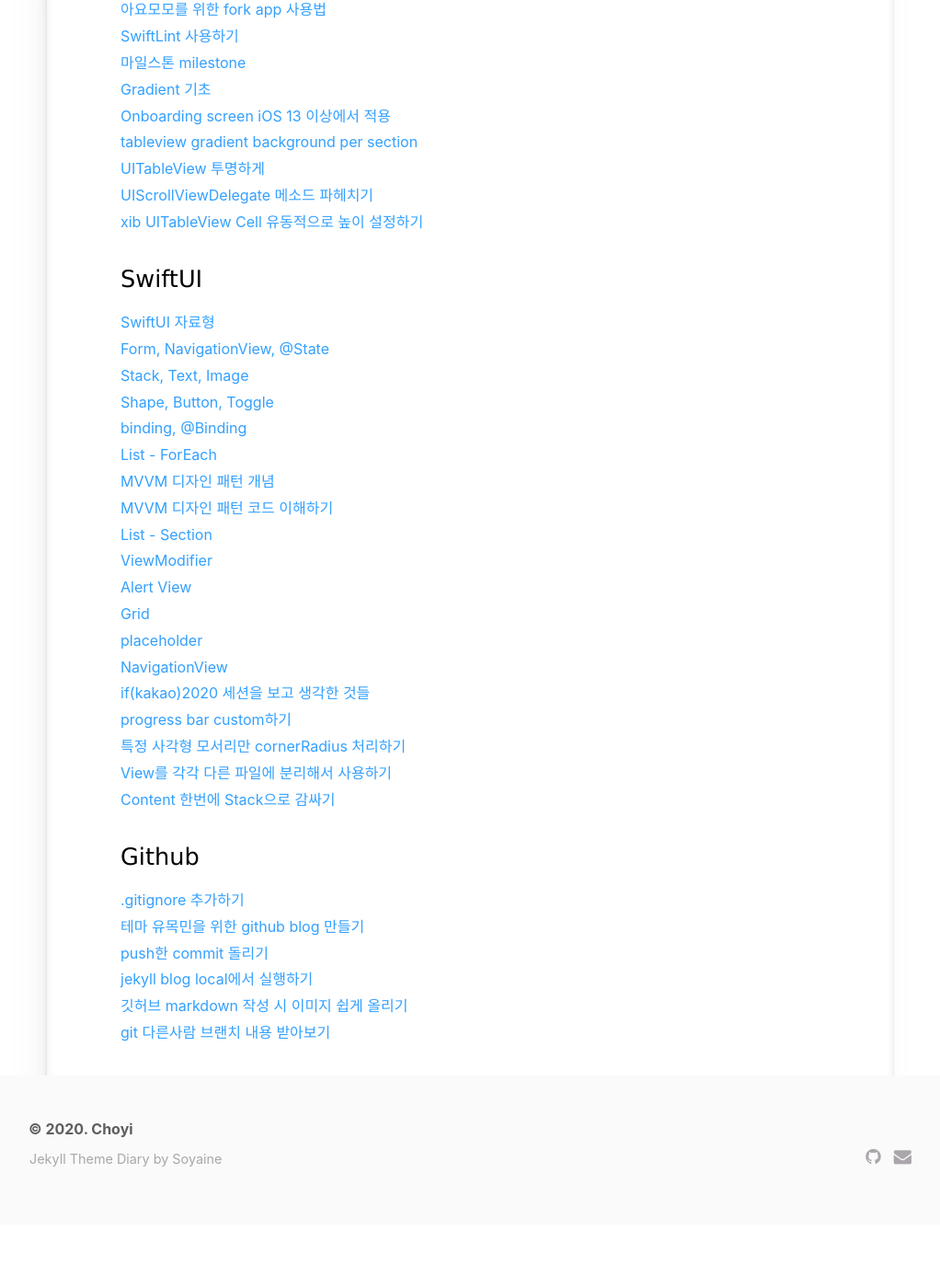
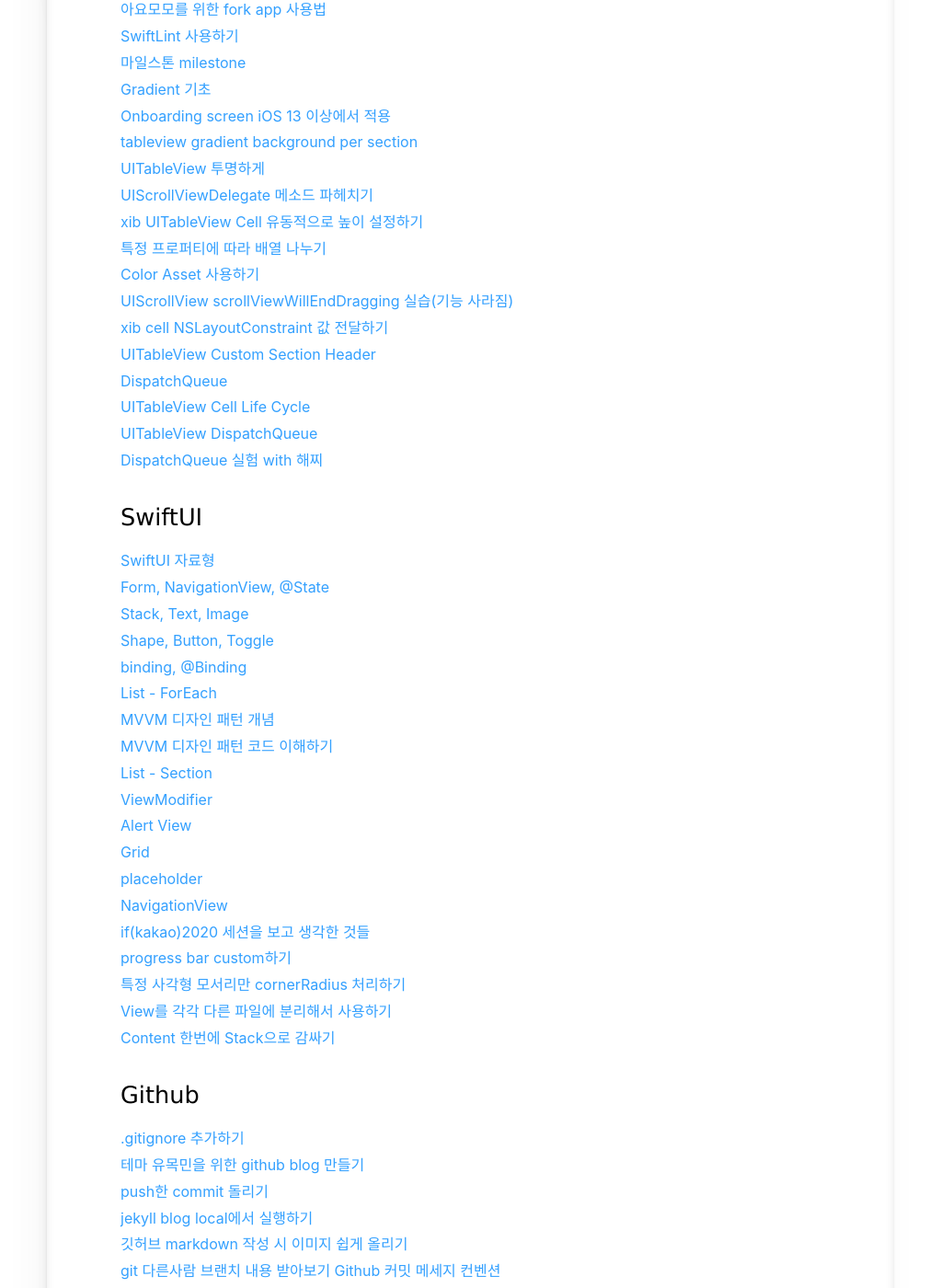
Before and after one commit to jeongchoyi/jeongchoyi.github.io, a Jekyll site: the page built from devpost/index.html, in a window 1280 px wide and 1400 px high, scrolled down 880 px. Shown: the whole window at 92% size, without its empty margins (129-1151 px from the left). Built offline with Jekyll 4.4.1, drawn with Linux system fonts in a browser that asks for light colours; some web fonts are replaced; before the commit the page ends 2211 px from its top, so only the background shows below that.

Commit message:
add links

```diff
--- a/devpost/index.html
+++ b/devpost/index.html
@@ -30,8 +30,15 @@
 <a href="https://iamcho2.github.io/2020/12/30/transparent-uitableview">UITableView 투명하게</a><br>
 <a href="https://iamcho2.github.io/2020/12/30/uiscrollview-delegate-methods">UIScrollViewDelegate 메소드 파헤치기</a><br>
 <a href="https://iamcho2.github.io/2020/12/30/uitableview-cell-dynamic-height-with-xib">xib UITableView Cell 유동적으로 높이 설정하기</a><br>
-
-
+<a href="https://iamcho2.github.io/2020/12/31/filter-array-by-its-property">특정 프로퍼티에 따라 배열 나누기</a><br>
+<a href="https://iamcho2.github.io/2021/01/01/use-color-assets">Color Asset 사용하기</a><br>
+<a href="https://iamcho2.github.io/2021/01/03/uiscrollview-scrollViewDidEndDragging">UIScrollView scrollViewWillEndDragging 실습(기능 사라짐)</a><br>
+<a href="https://iamcho2.github.io/2021/01/04/random-x-offset-xib-cell">xib cell NSLayoutConstraint 값 전달하기</a><br>
+<a href="https://iamcho2.github.io/2021/01/04/uitableview-custom-header">UITableView Custom Section Header</a><br>
+<a href="https://iamcho2.github.io/2021/01/05/dispatch-queue">DispatchQueue</a><br>
+<a href="https://iamcho2.github.io/2021/01/06/uitableview-cell-life-cycle">UITableView Cell Life Cycle</a><br>
+<a href="https://iamcho2.github.io/2021/01/06/uitableview-dispatch-queue">UITableView DispatchQueue</a><br>
+<a href="https://iamcho2.github.io/2021/01/06/dispatch-queue-with-haejji">DispatchQueue 실험 with 해찌</a><br>
 
 
 <h3>SwiftUI</h3>
@@ -63,3 +70,4 @@
 <a href="https://iamcho2.github.io/2020/10/16/til">jekyll blog local에서 실행하기</a><br>
 <a href="https://iamcho2.github.io/2020/11/02/upload-img-with-github-easily">깃허브 markdown 작성 시 이미지 쉽게 올리기</a><br>
 <a href="https://iamcho2.github.io/2020/12/05/how-to-see-others'-code-before-merge">git 다른사람 브랜치 내용 받아보기</a>
+<a href="https://iamcho2.github.io/2021/01/04/github-commit-message-convention">Github 커밋 메세지 컨벤션</a><br>
```
